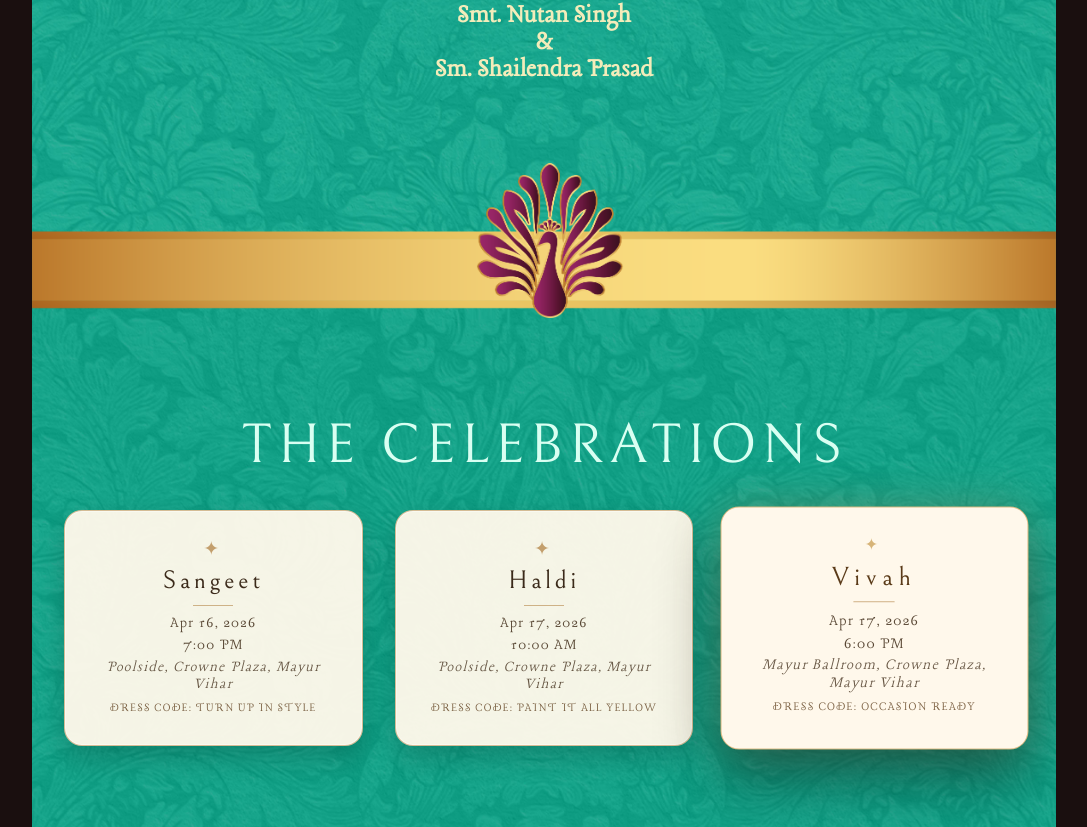
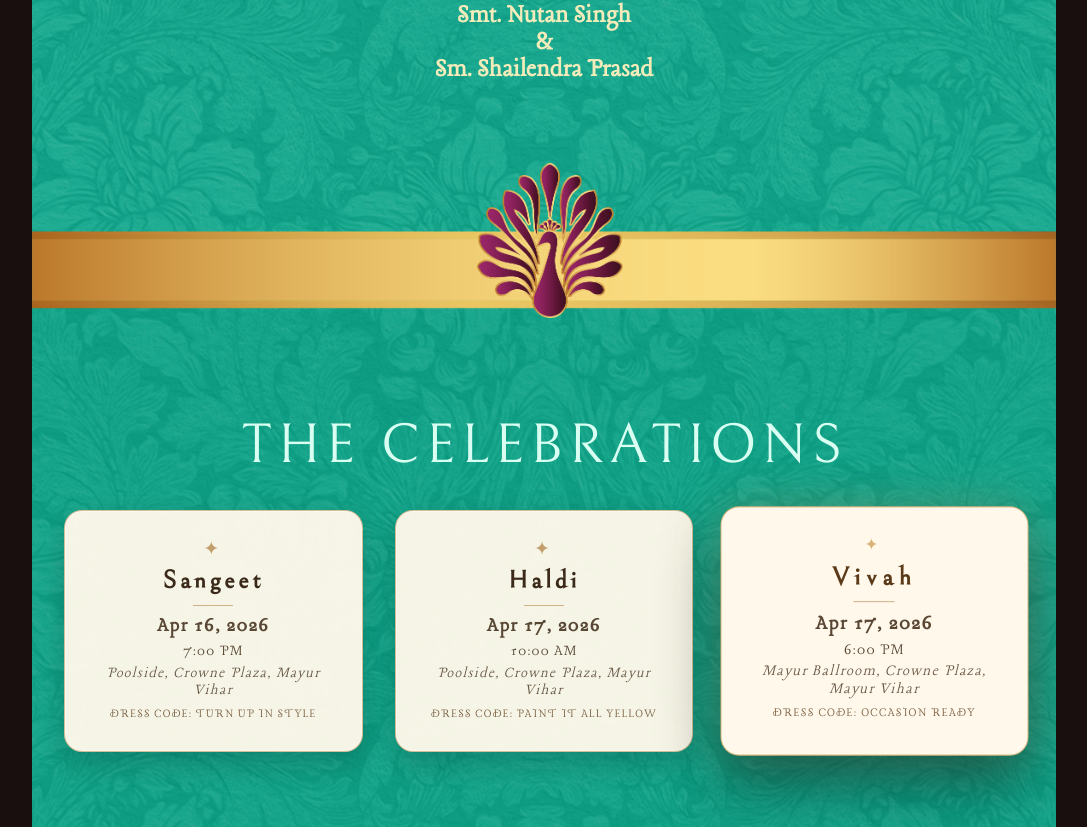
Before and after one commit to storetaksh/riya-moon, a website: page index.html in a window 1280 px wide. Shown: the part 1489-2316 px from the top of the page, without its empty margins (96-1183 px from the left). Drawn offline with nearby package versions, Linux system fonts and the light colour scheme.

Commit message:
Text Size (Marriage Date Increase)

```diff
--- a/index.html
+++ b/index.html
@@ -89,7 +89,7 @@
                         <h1 class="bride-name">Riya</h1>
                         <div class="weds-text">Weds</div>
                         <h1 class="groom-name">Moon</h1>
-                        <p class="date-text">APRIL 17th, 2026</p>
+                        <p class="date-text" style="font-size: 1.4rem;"><b>APRIL 17th, 2026</b></p>
                     </div>
                 </div>
             </div>
@@ -141,8 +141,8 @@
 
                         <div class="event-card">
                             <div class="card-inner">
-                                <h3>Sangeet</h3>
-                                <p class="date">Apr 16, 2026</p>
+                                <h3><b>Sangeet</b></h3>
+                                <p class="date" style="font-size: 1.3rem;"><b>Apr 16, 2026</b></p>
                                 <p class="time">7:00 PM</p>
                                 <p class="venue">Poolside, Crowne Plaza, Mayur Vihar</p>
                                 <p class="dress-code">Dress Code: Turn Up in Style</p>
@@ -151,8 +151,8 @@
 
                         <div class="event-card">
                             <div class="card-inner">
-                                <h3>Haldi</h3>
-                                <p class="date">Apr 17, 2026</p>
+                                <h3><b>Haldi</b></h3>
+                                <p class="date" style="font-size: 1.3rem;"><b>Apr 17, 2026</b></p>
                                 <p class="time">10:00 AM</p>
                                 <p class="venue">Poolside, Crowne Plaza, Mayur Vihar</p>
                                 <p class="dress-code">Dress Code: Paint it all Yellow</p>
@@ -161,8 +161,8 @@
 
                         <div class="event-card highlight-card">
                             <div class="card-inner">
-                                <h3>Vivah</h3>
-                                <p class="date">Apr 17, 2026</p>
+                                <h3><b>Vivah</b></h3>
+                                <p class="date" style="font-size: 1.3rem;"><b>Apr 17, 2026</b></p>
                                 <p class="time">6:00 PM</p>
                                 <p class="venue">Mayur Ballroom, Crowne Plaza, Mayur Vihar</p>
                                 <p class="dress-code">Dress Code: Occasion Ready</p>
```
Also changed, not shown: 1 other file.
